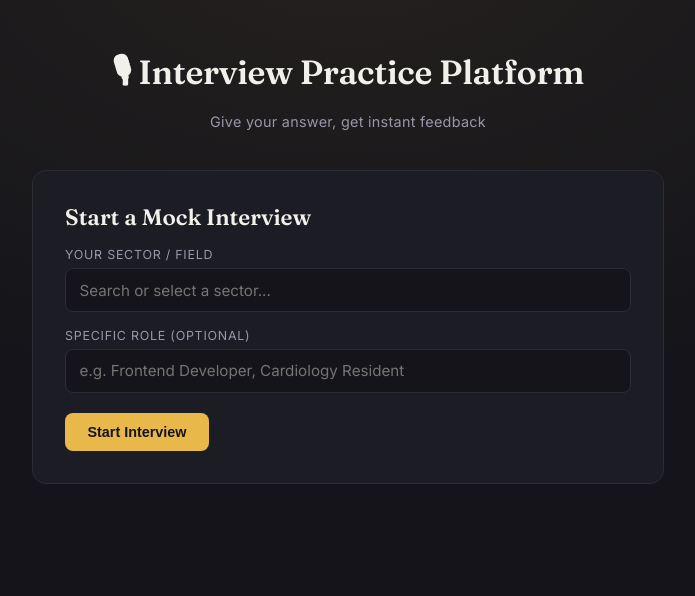
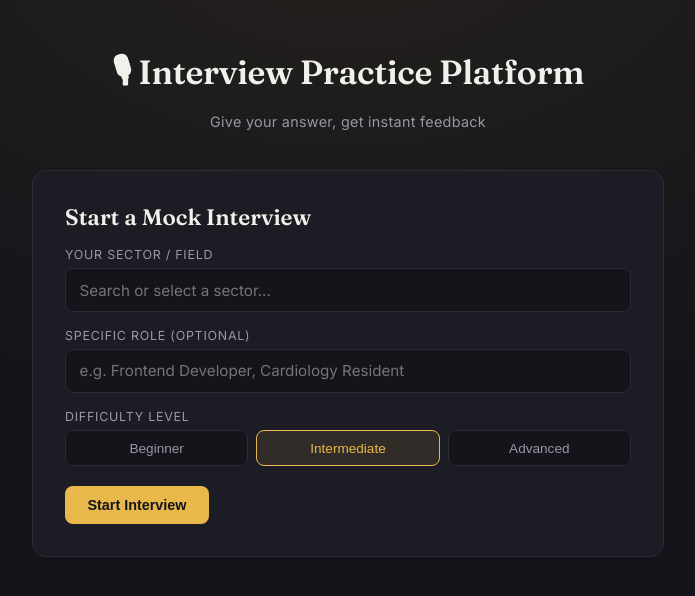
Before and after one commit to ikhtiaruddinriyad-ctrl/interview-practice-platform, a React (Vite) app in the folder frontend/: page / in a window 1280 px wide. Shown: the top 596 px of the page, without its empty margins (292-987 px from the left). Built offline with nearby package versions, Linux system fonts and the light colour scheme.

Commit message:
Add difficulty level selection

```diff
--- a/frontend/src/components/SetupForm.jsx
+++ b/frontend/src/components/SetupForm.jsx
@@ -65,9 +65,16 @@ const SECTORS = [
   "Statistics",
 ];
 
+const DIFFICULTY_LEVELS = [
+  { value: "beginner", label: "Beginner" },
+  { value: "intermediate", label: "Intermediate" },
+  { value: "advanced", label: "Advanced" },
+];
+
 function SetupForm({ onQuestionsReady }) {
   const [sector, setSector] = useState("");
   const [jobRole, setJobRole] = useState("");
+  const [difficulty, setDifficulty] = useState("intermediate");
   const [loading, setLoading] = useState(false);
 
   const handleSubmit = async (e) => {
@@ -79,7 +86,7 @@ function SetupForm({ onQuestionsReady }) {
       const response = await fetch(`${import.meta.env.VITE_API_URL}/api/generate-questions`, {
         method: "POST",
         headers: { "Content-Type": "application/json" },
-        body: JSON.stringify({ sector, jobRole }),
+        body: JSON.stringify({ sector, jobRole, difficulty }),
       });
       const data = await response.json();
       onQuestionsReady(data.questions);
@@ -117,6 +124,20 @@ function SetupForm({ onQuestionsReady }) {
         onChange={(e) => setJobRole(e.target.value)}
       />
 
+      <label>Difficulty Level</label>
+      <div className="difficulty-group">
+        {DIFFICULTY_LEVELS.map((level) => (
+          <button
+            key={level.value}
+            type="button"
+            className={`difficulty-button ${difficulty === level.value ? "active" : ""}`}
+            onClick={() => setDifficulty(level.value)}
+          >
+            {level.label}
+          </button>
+        ))}
+      </div>
+
       <button type="submit" disabled={loading}>
         {loading ? (
           <span className="loading-text">
--- a/frontend/src/index.css
+++ b/frontend/src/index.css
@@ -271,3 +271,32 @@ button:disabled {
     padding: 0.65rem 0.85rem;
   }
 }
+.difficulty-group {
+  display: flex;
+  gap: 0.5rem;
+  margin-top: 0.4rem;
+}
+
+.difficulty-button {
+  flex: 1;
+  background: #14141a;
+  border: 1px solid #2c2c38;
+  color: #9a97a8;
+  font-weight: 500;
+  font-size: 0.85rem;
+  padding: 0.6rem;
+  margin-top: 0;
+  border-radius: 8px;
+  transition: border-color 0.15s ease, color 0.15s ease;
+}
+
+.difficulty-button:hover {
+  border-color: #e8b84b;
+  color: #f2f0ea;
+}
+
+.difficulty-button.active {
+  border-color: #e8b84b;
+  background: rgba(232, 184, 75, 0.1);
+  color: #e8b84b;
+}
```
Also changed, not shown: 1 other file (tests, documents, lock files or other folders). Lines whose indentation alone changed are shown as unchanged.
